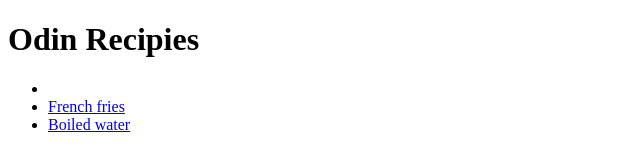
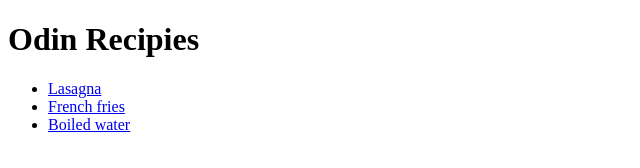
Before and after one commit to karinasko/odin-recipes, a plain HTML site: page index.html in a window 1280 px wide. Shown: the full height of the page, 0-640 px from the left. Drawn offline with Linux system fonts and the light colour scheme.

Commit message:
typos fixed

```diff
--- a/index.html
+++ b/index.html
@@ -8,7 +8,7 @@
 <body>
     <h1>Odin Recipies</h1>
     <ul>
-        <li><a href="./recipies/lasagna.html"Lasagna></a></li>
+        <li><a href="./recipies/lasagna.html">Lasagna</a></li>
         <li><a href="./recipies/french-fries.html">French fries</a></li>
         <li><a href="./recipies/boiled-water.html">Boiled water</a></li>
 
```
